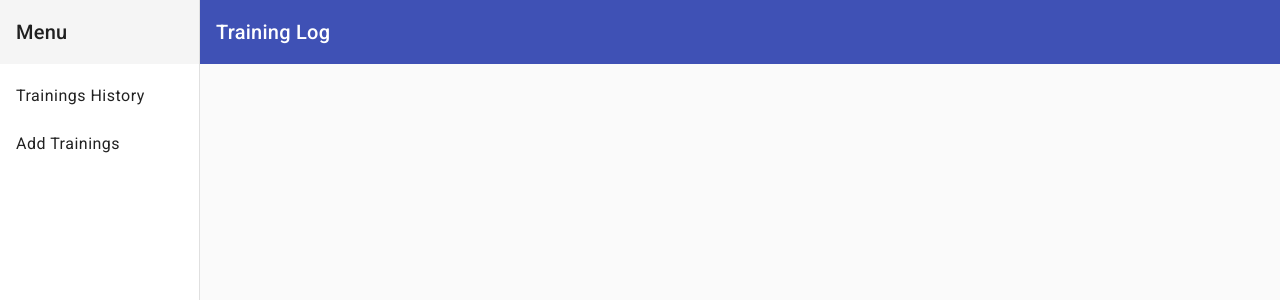
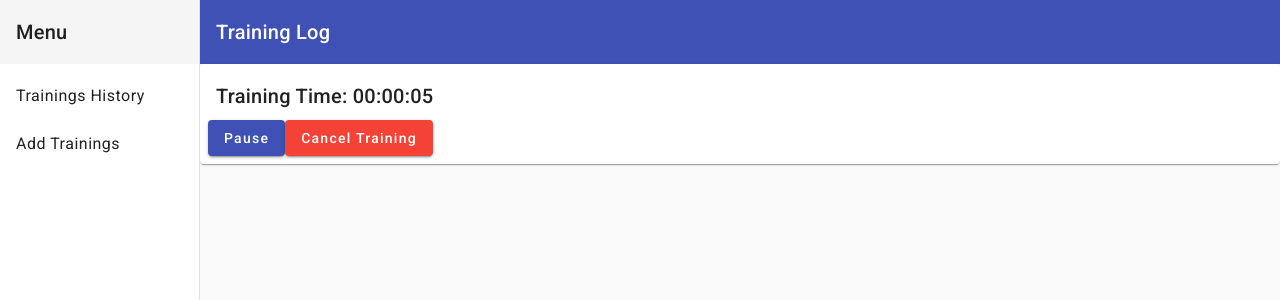
Before and after one commit to bacilatm/traininglog, an Angular app: page /add-training in a window 1280 px wide. Before the commit this address led to /. Shown: the top 300 px of the page. Built offline with nearby package versions, Linux system fonts and the light colour scheme.

Commit message:
Add training component (#6)
* Add training component with chronometer and some chronometer functionalities

* Changed the name of the stop button and chronometer methods

```diff
--- a/src/app/app.routes.ts
+++ b/src/app/app.routes.ts
@@ -1,7 +1,9 @@
 import { Routes } from '@angular/router';
 import { TrainingsDashboardComponent } from './main/trainings-dashboard/trainings-dashboard.component';
+import { AddTrainingComponent } from './main/add-trainings/add-training/add-training.component';
 
 export const routes: Routes = [
     { path: 'dashboard', component: TrainingsDashboardComponent },
+    { path: 'add-training', component: AddTrainingComponent },
     { path: '**', redirectTo: '', pathMatch: 'full' }
 ];
--- /dev/null
+++ b/src/app/main/add-trainings/add-training/add-training.component.html
@@ -0,0 +1,9 @@
+<mat-card>
+    <mat-card-content>
+        <h2>Training Time: {{ formatTime(elapsedTime) }}</h2>
+    </mat-card-content>
+    <mat-card-actions>
+        <button mat-raised-button color="primary" (click)="pauseStopWatch($event)">{{ isPaused ? 'Resume' : 'Pause' }}</button>
+        <button mat-raised-button color="warn" (click)="cancelTraining()">Cancel Training</button>
+    </mat-card-actions>
+</mat-card>
--- /dev/null
+++ b/src/app/main/add-trainings/add-training/add-training.component.ts
@@ -0,0 +1,69 @@
+import { Component, OnInit, OnDestroy } from '@angular/core';
+import { CommonModule } from '@angular/common';
+import { Subscription, interval } from 'rxjs';
+import { MatCardModule } from '@angular/material/card';
+import { MatButtonModule } from '@angular/material/button';
+
+
+@Component({
+  selector: 'app-add-training',
+  standalone: true,
+  imports: [
+    CommonModule,
+    MatCardModule,
+    MatButtonModule,
+
+  ],
+  templateUrl: './add-training.component.html',
+  styleUrl: './add-training.component.scss'
+})
+export class AddTrainingComponent implements OnInit, OnDestroy {
+  elapsedTime: number = 0;
+  private subscription!: Subscription;
+  isPaused: boolean = false;
+
+  constructor() {}
+
+  ngOnInit(): void {
+    this.startStopWatch();
+  }
+
+  ngOnDestroy(): void {
+    this.cancelTraining();
+  }
+
+  startStopWatch(): void{
+    this.subscription = interval(1000).subscribe(() => {
+      ++this.elapsedTime;
+    });
+  }
+
+  pauseStopWatch(event: MouseEvent): void {
+    if (this.isPaused) {
+      this.isPaused = false;
+      this.startStopWatch();
+    } else {
+      this.isPaused = true;
+      if (this.subscription) {
+        this.subscription.unsubscribe();
+      }
+    }
+  }
+
+  cancelTraining(): void {
+    this.subscription.unsubscribe();
+    this.elapsedTime = 0;
+  }
+
+  formatTime(seconds: number): string {
+    const hours: number = Math.floor(seconds / 3600);
+    const minutes: number = Math.floor((seconds % 3600) / 60);
+    const secs: number = seconds % 60;
+
+    return `${this.pad(hours)}:${this.pad(minutes)}:${this.pad(secs)}`;
+  }
+
+  private pad(value: number): string {
+    return value < 10 ? `0${value}` : `${value}`;
+  }
+}
```
Also changed, not shown: src/app/main/add-trainings/add-training/add-training.component.scss (added), 1 other file (tests, documents, lock files or other folders).
